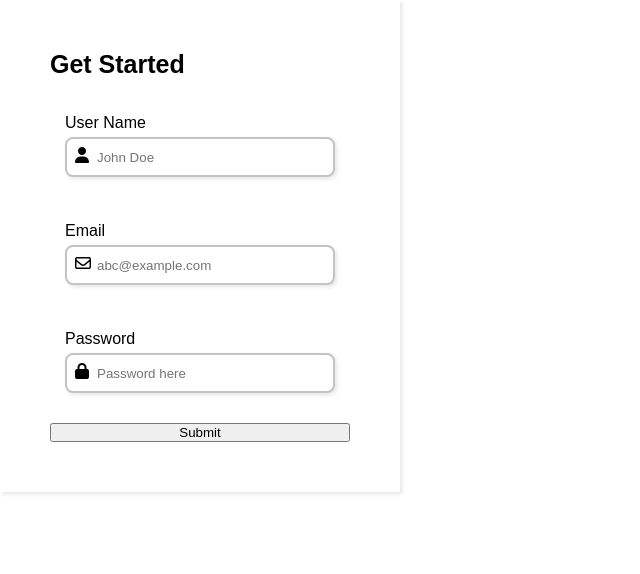
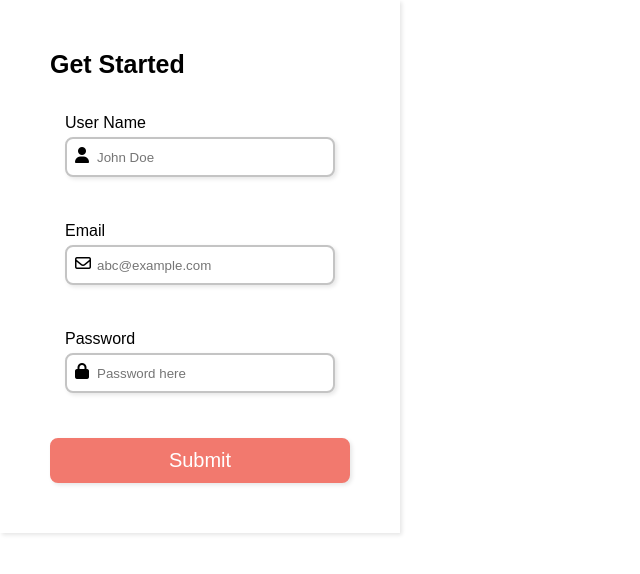
Before and after one commit to MarcinSoltysik/html-css-practice, a plain HTML site: page 03-form/index.html in a window 1280 px wide. Shown: the whole page, without its empty margins (0-640 px from the left). Drawn offline with Linux system fonts and the light colour scheme.

Commit message:
feat(form): Add CSS style for submit button

```diff
--- a/03-form/style.css
+++ b/03-form/style.css
@@ -71,3 +71,21 @@ form div i {
   right: 0;
   opacity: 0;
 }
+/* style submit button */
+
+.btn-submit {
+  margin-top: 15px;
+  width: 100%;
+  height: 45px;
+  background-color: #f2796e;
+  border: 2px solid #f2796e;
+  border-radius: 8px;
+  color: #fff;
+  font-size: 20px;
+  cursor: pointer;
+  box-shadow: 2px 2px 4px rgba(0, 0, 0, 0.1);
+  transition: all 0.1s ease;
+}
+.btn-submit:hover {
+  opacity: 0.8;
+}
```
